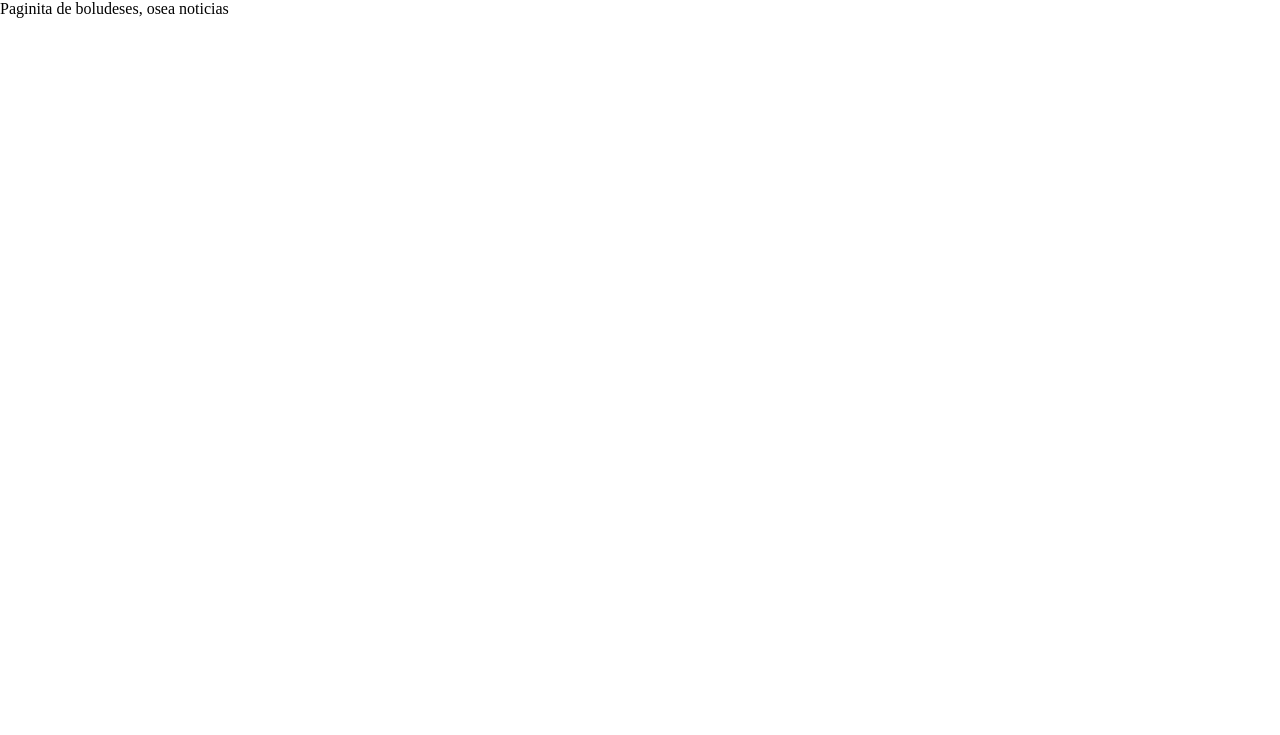
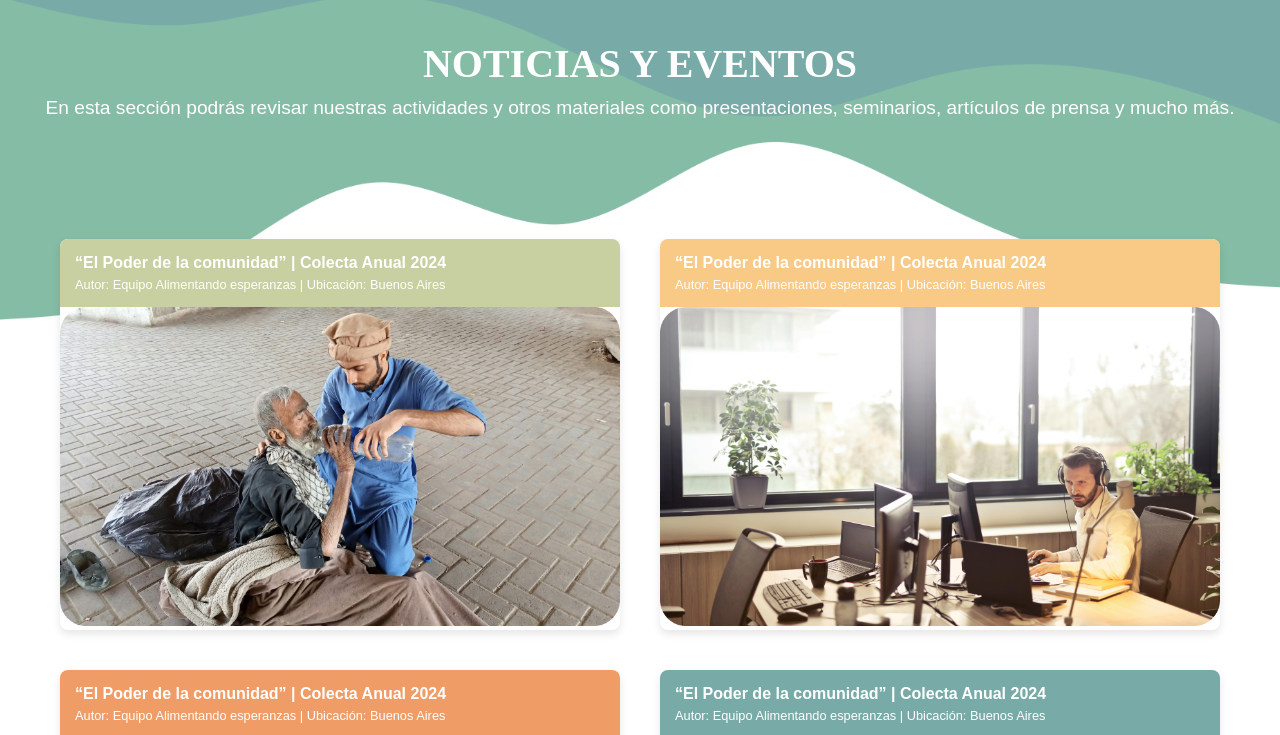
Before and after one commit to Gonzalo-Erceg/AlEsp, a website built with Vite: page news.html in a window 1280 px wide. Shown: the top 735 px of the page. Built offline with nearby package versions, Linux system fonts and the light colour scheme; a web font is replaced by a local one.

Commit message:
subiendo cambios de articulos

```diff
--- /dev/null
+++ b/css/articulo.css
@@ -0,0 +1,86 @@
+* {
+    margin: 0;
+    padding: 0;
+    box-sizing: border-box;
+}
+
+body {
+    font-family: 'Source Sans Pro', sans-serif;
+    background-color: #f0f0f0;
+    position: relative;
+    min-height: 100vh;
+}
+
+.fondo-ondulado {
+    position: absolute;
+    top: -130px; /* Mantiene la posición superior para que esté más cerca del título */
+    left: 0;
+    width: 100%;
+    height: 450px; /* Mantiene la altura para que llegue más abajo */
+    z-index: 0; /* Fondo detrás del texto */
+}
+
+.container {
+    width: 80%;
+    margin: 100px auto;
+    background-color: white;
+    border-radius: 10px;
+    box-shadow: 0px 4px 10px rgba(0, 0, 0, 0.1);
+    position: relative;
+    z-index: 1;
+    padding: 20px;
+    overflow: hidden;
+}
+
+.header {
+    text-align: center;
+    padding: 40px 20px;
+    position: relative;
+    z-index: 2;
+}
+
+.header h1 {
+    font-size: 24px;
+    color: #333;
+    margin-bottom: 10px;
+}
+
+.header p {
+    font-size: 16px;
+    color: #666;
+}
+
+.container::before {
+    content: "";
+    display: block;
+    width: 100%;
+    height: 25px;
+    background-color: #C8CFA0;
+    position: absolute;
+    top: 0;
+    left: 0;
+    z-index: 1;
+}
+
+.image-container {
+    text-align: center;
+    margin: 20px 0;
+}
+
+.image-container img {
+    width: 100%;
+    max-width: 600px;
+    border-radius: 10px;
+}
+
+.content {
+    padding: 20px;
+}
+
+.content p {
+    text-align: justify;
+    color: #333;
+    line-height: 1.6;
+    font-size: 16px;
+    margin-bottom: 15px;
+}
--- /dev/null
+++ b/css/news.css
@@ -0,0 +1,114 @@
+* {
+    margin: 0;
+    padding: 0;
+    box-sizing: border-box;
+    font-family: 'Montserrat', sans-serif;
+}
+
+body {
+    background-color: #FFF;
+    color: #333;
+}
+
+header {
+    position: relative;
+    text-align: center;
+    padding: 20px 0 20px 0;
+    background-color: #FFF;
+}
+
+.fondo-ondulado {
+    position: absolute;
+    top: -130px;
+    left: 0;
+    width: 100%;
+    height: 450px;
+    z-index: 0;
+}
+
+.header-text {
+    position: relative;
+    z-index: 1;
+    color: white;
+    padding-top: 20px;
+}
+
+header h1 {
+    font-family: 'Playfair Display', serif;
+    font-size: 2.5rem;
+    margin-bottom: 10px;
+    font-weight: 600;
+}
+
+header p {
+    font-family: 'Montserrat', sans-serif;
+    font-size: 1.2rem;
+    font-weight: 400;
+}
+
+.noticias {
+    display: grid;
+    grid-template-columns: repeat(2, 1fr);
+    gap: 40px;
+    padding: 20px;
+    max-width: 1200px;
+    margin: 80px auto;
+    position: relative;
+    z-index: 1;
+}
+
+.noticia {
+    background-color: #FFF;
+    border-radius: 8px;
+    overflow: hidden;
+    box-shadow: 0 4px 8px rgba(0, 0, 0, 0.1);
+}
+
+.noticia img {
+    width: 100%;
+    height: auto;
+}
+
+.noticia-header {
+    padding: 15px;
+    font-size: 1rem;
+    color: white;
+    text-align: left;
+    font-family: 'Montserrat', sans-serif;
+}
+
+
+.noticia-header.color1 {
+    background-color: #C8CFA0; /* Tono verde suave */
+}
+
+.noticia-header.color2 {
+    background-color: #F9C986; /* Tono naranja suave */
+}
+
+.noticia-header.color3 {
+    background-color: #EF9C66; /* Otro tono verde */
+}
+
+.noticia-header.color4 {
+    background-color: #78ABA8; /* Tono cálido */
+}
+
+.noticia-header.color5 {
+    background-color: #C8CFA0; /* Verde claro */
+}
+
+.noticia-header.color6 {
+    background-color: #F9C986; /* Tono coral */
+}
+
+.noticia-header p {
+    font-weight: 600;
+}
+
+.noticia-header span {
+    font-size: 0.8rem;
+    display: block;
+    margin-top: 5px;
+    font-weight: 400;
+}
--- a/news.html
+++ b/news.html
@@ -1,12 +1,65 @@
 <!DOCTYPE html>
-<html lang="en">
-  <head>
-    <meta charset="UTF-8" />
-    <meta name="viewport" content="width=device-width, initial-scale=1.0" />
-    <link rel="stylesheet" href="/css/global.css" />
-    <title>Document</title>
-  </head>
-  <body>
-    Paginita de boludeses, osea noticias
-  </body>
+<html lang="es">
+<head>
+    <meta charset="UTF-8">
+    <meta name="viewport" content="width=device-width, initial-scale=1.0">
+    <title>Noticias y Eventos</title>
+
+    <link rel="stylesheet" href="/css/news.css">
+    <link rel="stylesheet" href="/css/global.css">
+</head>
+<body>
+    <header>
+        <img src="img/top-novedades.png" alt="Onda superior" class="fondo-ondulado">
+        <div class="header-text">
+            <h1>NOTICIAS Y EVENTOS</h1>
+            <p>En esta sección podrás revisar nuestras actividades y otros materiales como presentaciones, seminarios, artículos de prensa y mucho más.</p>
+        </div>
+    </header>
+
+    <section class="noticias">
+        <div class="noticia">
+            <div class="noticia-header color1">
+                <p>“El Poder de la comunidad” | Colecta Anual 2024</p>
+                <span>Autor: Equipo Alimentando esperanzas | Ubicación: Buenos Aires</span>
+            </div>
+            <img src="/img/news/5.png" alt="Noticia 1">
+        </div>
+        <div class="noticia">
+            <div class="noticia-header color2">
+                <p>“El Poder de la comunidad” | Colecta Anual 2024</p>
+                <span>Autor: Equipo Alimentando esperanzas | Ubicación: Buenos Aires</span>
+            </div>
+            <img src="/img/news/3.png" alt="Noticia 2">
+        </div>
+        <div class="noticia">
+            <div class="noticia-header color3">
+                <p>“El Poder de la comunidad” | Colecta Anual 2024</p>
+                <span>Autor: Equipo Alimentando esperanzas | Ubicación: Buenos Aires</span>
+            </div>
+            <img src="/img/news/6.png" alt="Noticia 3">
+        </div>
+        <div class="noticia">
+            <div class="noticia-header color4">
+                <p>“El Poder de la comunidad” | Colecta Anual 2024</p>
+                <span>Autor: Equipo Alimentando esperanzas | Ubicación: Buenos Aires</span>
+            </div>
+            <img src="/img/news/4.png" alt="Noticia 4">
+        </div>
+        <div class="noticia">
+            <div class="noticia-header color5">
+                <p>“El Poder de la comunidad” | Colecta Anual 2024</p>
+                <span>Autor: Equipo Alimentando esperanzas | Ubicación: Buenos Aires</span>
+            </div>
+            <img src="/img/news/1.png" alt="Noticia 5">
+        </div>
+        <div class="noticia">
+            <div class="noticia-header color6">
+                <p>“El Poder de la comunidad” | Colecta Anual 2024</p>
+                <span>Autor: Equipo Alimentando esperanzas | Ubicación: Buenos Aires</span>
+            </div>
+            <img src="/img/news/2.png" alt="Noticia 6">
+        </div>
+    </section>
+</body>
 </html>
```
Also changed, not shown: articulo.html (added, +32 -0 lines).
